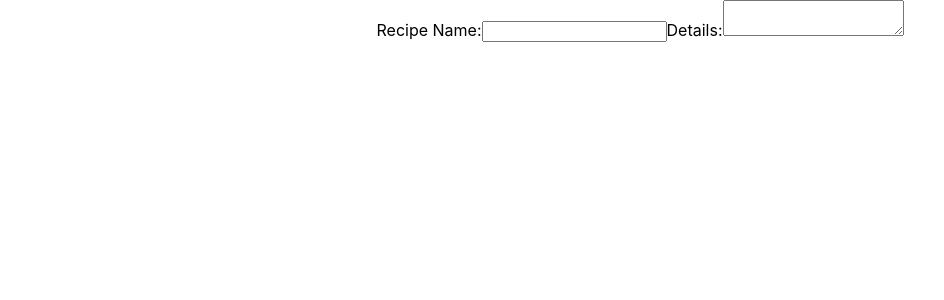
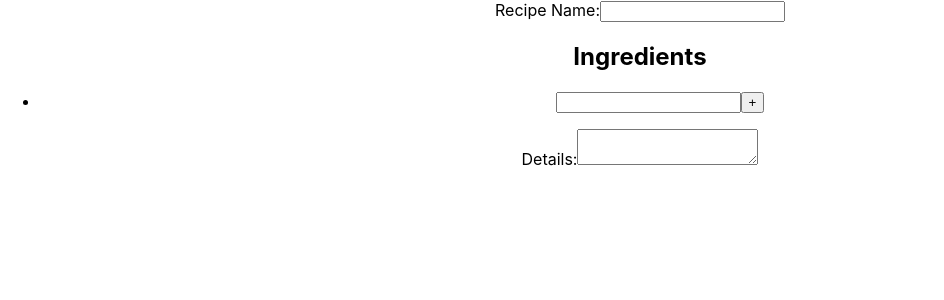
Before and after one commit to RasyadiAbdoellah/mealpreppr, a React (Create React App) app: page / in a window 1280 px wide. Shown: the top 300 px of the page, without its empty margins (0-944 px from the left). Built offline with nearby package versions, Linux system fonts and the light colour scheme.

Commit message:
build ingredientList container

```diff
--- a/src/App.js
+++ b/src/App.js
@@ -1,5 +1,5 @@
 import React, { Component } from 'react';
-import Recipe from './containers/Recipe'
+import {Recipe} from './containers'
 import logo from './logo.svg';
 import './App.css';
 
--- a/src/containers/IngredientList.js
+++ b/src/containers/IngredientList.js
@@ -0,0 +1,81 @@
+import React, {Component} from 'react';
+
+export default class IngredientList extends Component {
+  constructor(props){
+    super(props)
+
+    this.state = {
+      Ingredients:['']
+    }
+  }
+
+  addIngredient = (event) => {
+    event.preventDefault()
+    const ingredientArr = this.state.Ingredients
+
+    ingredientArr.push('')
+
+    this.setState({Ingredients: ingredientArr})
+  }
+
+//function to check for enter key stroke
+  keyCheck = (event) => {
+    if(event.keyCode === 13){
+      this.addIngredient(event)
+    }
+  }
+
+  ingredientInput = (event) => {
+    const target = event.target
+    const index = target.id.split('_')[1]
+    const ingredientArr = this.state.Ingredients
+    ingredientArr[index] = target.value
+
+    this.setState({Ingredients:ingredientArr})
+  }
+
+  removeIngredient = (event) => {
+    event.preventDefault()
+    const target = event.target
+    const index = target.id.split('_')[1]
+    const ingredientArr = this.state.Ingredients
+
+    ingredientArr.splice(index, 1)
+
+    this.setState({Ingredients: ingredientArr})
+  }
+  render () {
+    console.log(this.state.Ingredients[0])
+
+    const IngredientItems = this.state.Ingredients.map((ingredient, i, array) => {
+      console.log(`test`)
+      console.log(`index is ${i}, element is ${ingredient}, array is ${array}`)
+      if(typeof this.state.Ingredients[i] == 'undefined' || i === array.length-1 ){
+        return (
+          <li id={`ingredient_${i}`}>
+              <input id={`ingredient_${i}_input`} value={ingredient} onKeyDown={this.keyCheck} onChange={this.ingredientInput}/>
+              <button onClick={this.addIngredient}> + </button>
+          </li>
+        )
+      }else {
+        return (
+           <li id={`ingredient_${i}`}>
+            <p> {ingredient} </p>
+            <button id={`ingredient_${i}_btn`} onClick={this.removeIngredient}> - </button>
+          </li>
+        )
+      }
+    })
+
+
+    return (
+      <div>
+        <h2> Ingredients </h2>
+        <ul>
+          {IngredientItems}
+        </ul>
+
+      </div>
+    )
+  }
+}
--- a/src/containers/Recipe.js
+++ b/src/containers/Recipe.js
@@ -1,4 +1,6 @@
 import React, { Component } from 'react';
+import IngredientList from './IngredientList'
+
 
 export default class Recipe extends Component {
   constructor(props){
@@ -41,7 +43,10 @@ export default class Recipe extends Component {
     Requires data sent up to be an array.
     */
 
-    this.setState({Recipe:{Ingredients: data}})
+    const Recipe = this.state.Recipe
+    Recipe.Ingredients = data
+
+    this.setState({Recipe})
   }
 
 render() {
@@ -52,7 +57,7 @@ render() {
           Recipe Name:
           <input id="Recipe-name" value={this.state.Recipe.name} onChange={this.recipeInputHandler} />
         </label>
-
+        <IngredientList/>
         <label>
           Details:
           <textarea id="Recipe-details" value={this.state.Recipe.details} onChange={this.recipeInputHandler}/>
--- /dev/null
+++ b/src/containers/index.js
@@ -0,0 +1,2 @@
+export {default as Ingredientlist} from './IngredientList'
+export {default as Recipe} from './Recipe'
```
